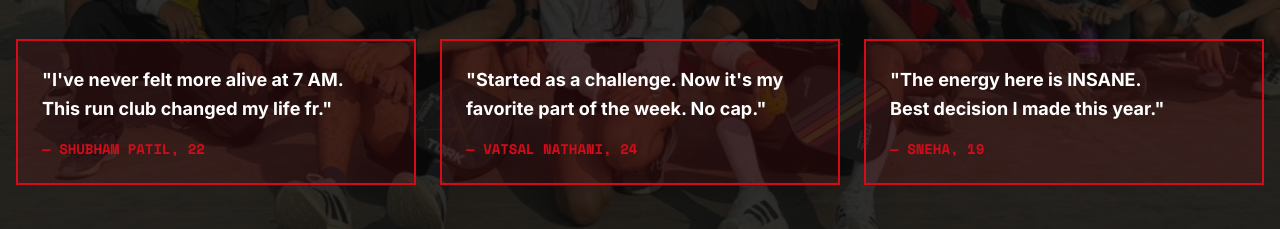
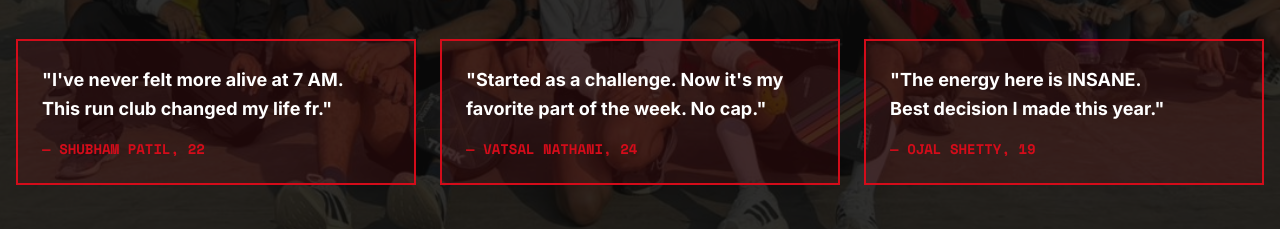
Before and after one commit to rithvikshettyy/trct.in, a Next.js app: page / in a window 1280 px wide. Shown: the part 3439-3668 px from the top of the page. Built offline with nearby package versions, Linux system fonts and the light colour scheme.

Commit message:
Update testimonial name in CultSection

```diff
--- a/components/cult-section.tsx
+++ b/components/cult-section.tsx
@@ -78,7 +78,7 @@ export function CultSection() {
             },
             {
               quote: "The energy here is INSANE. Best decision I made this year.",
-              name: "SNEHA, 19",
+              name: "OJAL SHETTY, 19",
             },
           ].map((testimonial, i) => (
             <div key={i} className="bg-primary/10 border-2 border-primary p-6">
```
